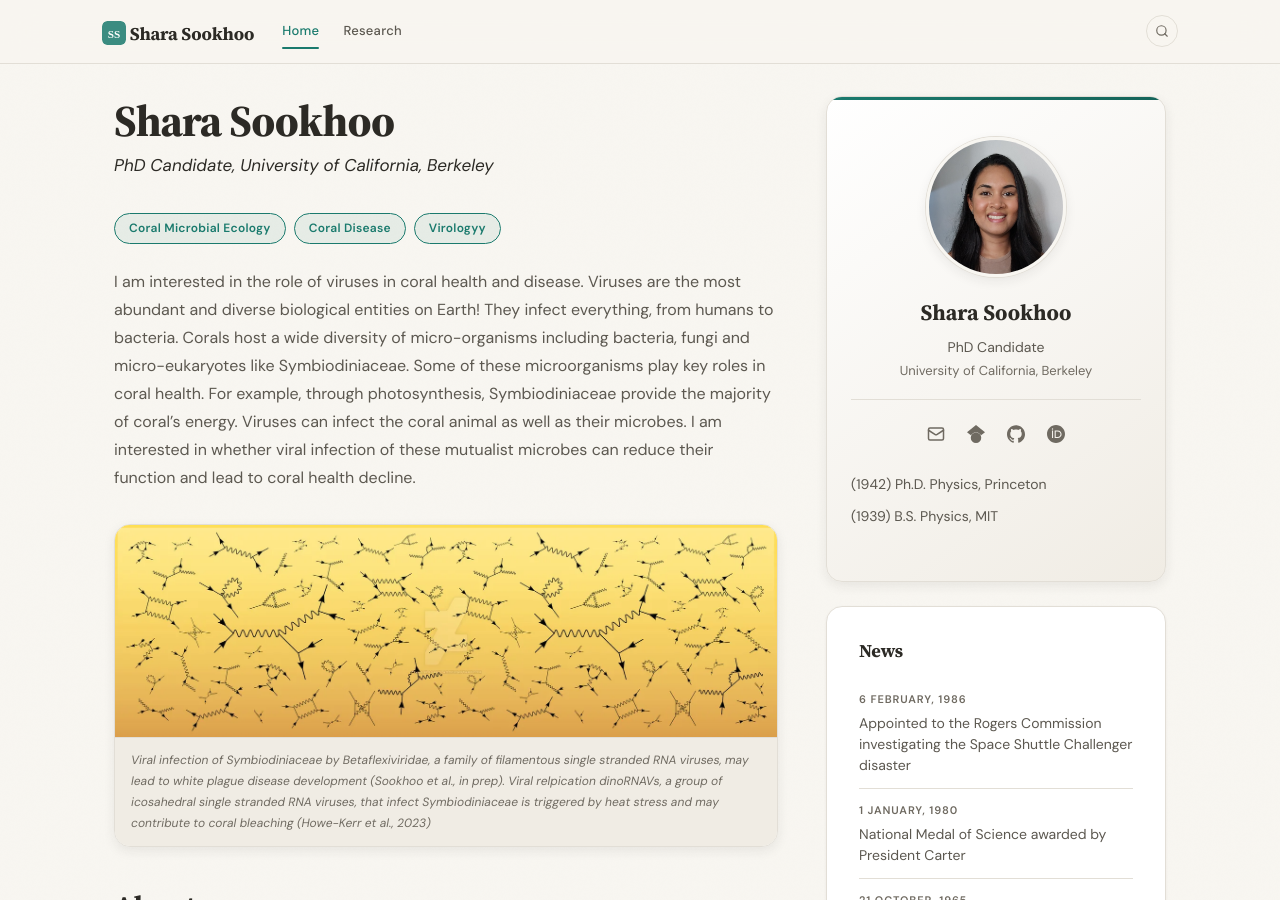
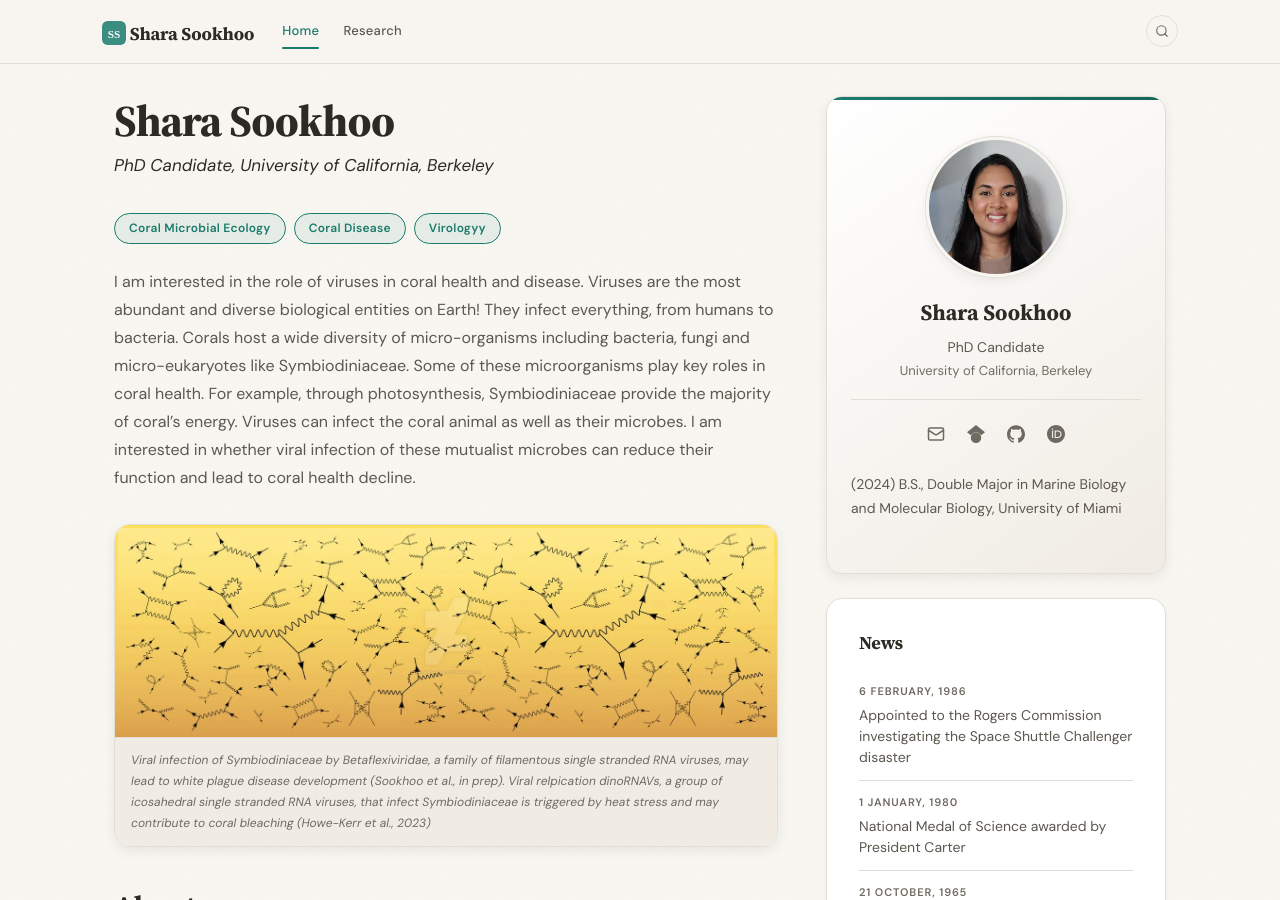
Before and after one commit to sharasookhoo/sharasookhoo.github.io, a Jekyll site: the page built from _pages/home.md, in a window 1280 px wide and 900 px high. Built offline with Jekyll 4.4.1, drawn with Linux system fonts in a browser that asks for light colours.

Commit message:
Update pi.yml

```diff
--- a/_data/pi.yml
+++ b/_data/pi.yml
@@ -4,8 +4,6 @@
 
 # EXAMPLE -- replace or delete
 - education:
-    - "(1942) Ph.D. Physics, Princeton University"
-    - "(1939) B.S. Physics, Massachusetts Institute of Technology"
+    - "(2024) B.S., Double Major in Marine Biology and Molecular Biology, University of Miami"
   educationshort:
-    - "(1942) Ph.D. Physics, Princeton"
-    - "(1939) B.S. Physics, MIT"
+    - "(2024) B.S., Double Major in Marine Biology and Molecular Biology, University of Miami"
```
